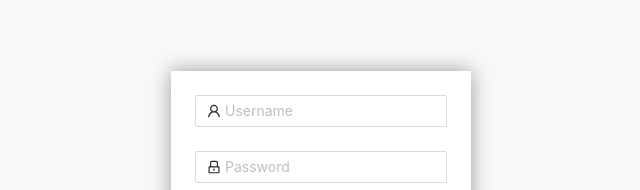
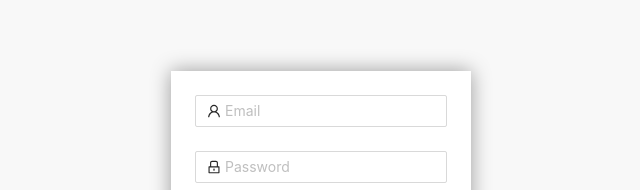
Before and after one commit to benjaminwongweien/TT1_21, a React (Create React App) app in the folder frontend/basic-frontend/: page / in a window 1280 px wide. Shown: the part 205-395 px from the top of the page, without its empty margins (319-959 px from the left). Built offline with nearby package versions, Linux system fonts and the light colour scheme; what @amcharts/amcharts4 would draw is missing.

Commit message:
login changes

```diff
--- a/frontend/basic-frontend/src/models/user.ts
+++ b/frontend/basic-frontend/src/models/user.ts
@@ -1,5 +1,5 @@
 export interface LoginReq {
-  username: string;
+  email: string;
   password: string;
 }
 
--- a/frontend/basic-frontend/src/pages/LoginPage.tsx
+++ b/frontend/basic-frontend/src/pages/LoginPage.tsx
@@ -11,18 +11,17 @@ export const LoginPage = () => {
   const history = useHistory();
 
   const onFinish = async (values: any) => {
-    // history.push("/home");
     try {
       const res = await authService.login({
-        username: values.username,
+        email: values.email,
         password: values.password,
       });
       console.log(res);
-      setUser({ token: res.token });
-      sessionStorage.setItem("token", JSON.stringify(res.token));
+      // setUser({ token: res.token });
+      // sessionStorage.setItem("token", JSON.stringify(res.token));
       history.push("/home");
     } catch (err: any) {
-      notificationService.error(err.error, err.message);
+      // notificationService.error(err.error, err.message);
     }
   };
 
@@ -31,12 +30,12 @@ export const LoginPage = () => {
       <div className="login-form">
         <Form initialValues={{ remember: true }} onFinish={onFinish}>
           <Form.Item
-            name="username"
-            rules={[{ required: true, message: "Please input your Username!" }]}
+            name="email"
+            rules={[{ required: true, message: "Please input your Email!" }]}
           >
             <Input
               prefix={<UserOutlined className="site-form-item-icon" />}
-              placeholder="Username"
+              placeholder="Email"
             />
           </Form.Item>
           <Form.Item
```
Also changed, not shown: 2 other files (tests, documents, lock files or other folders).
